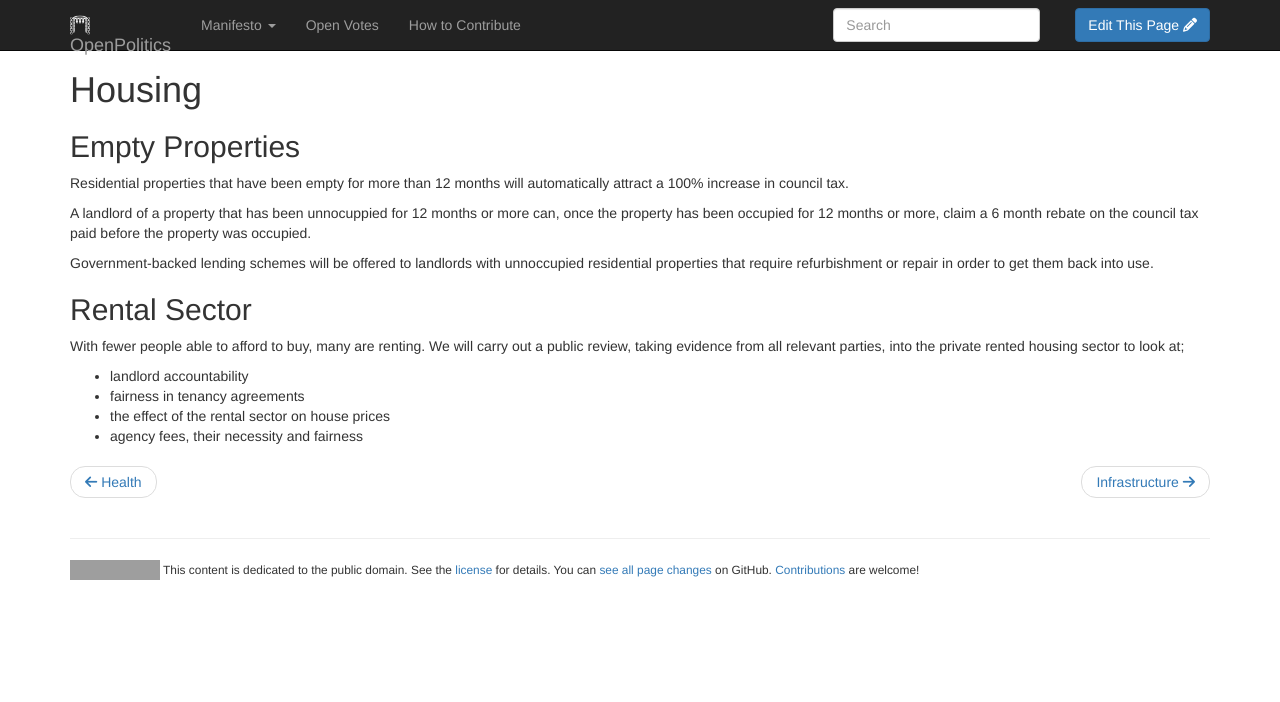
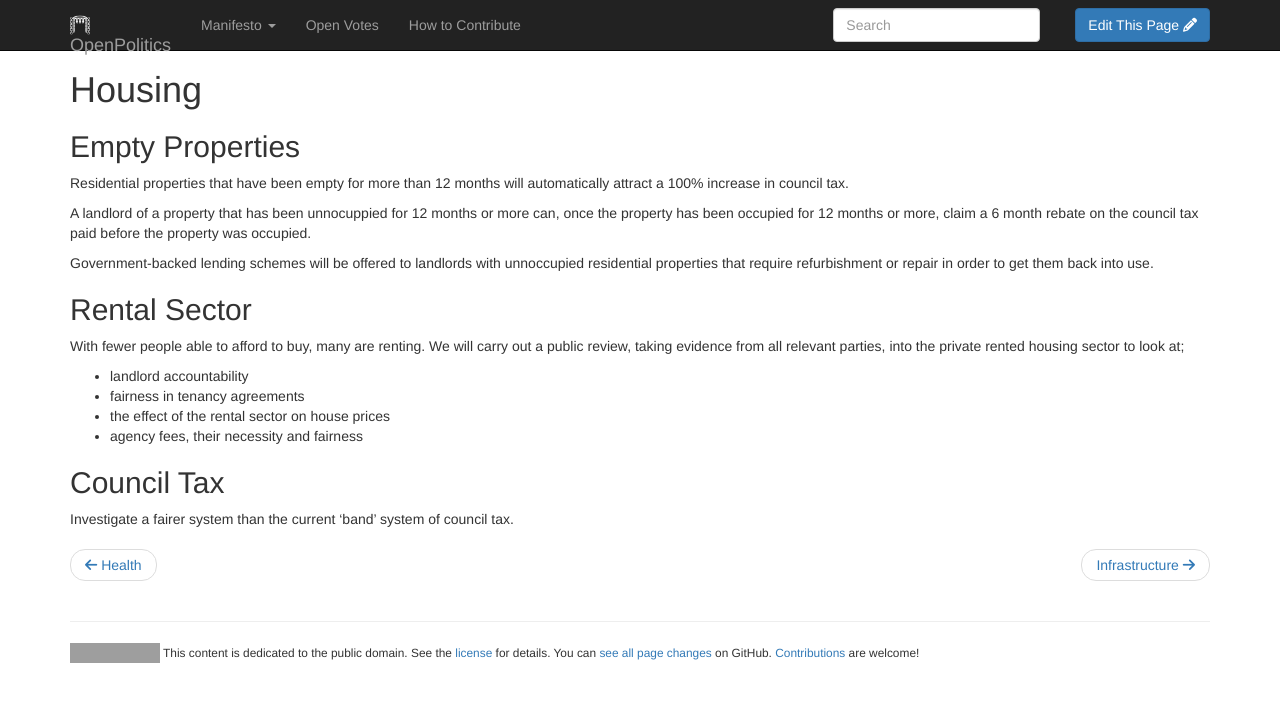
Before and after one commit to openpolitics/manifesto, a Jekyll site: the page built from manifesto/housing.md, in a window 1280 px wide. Shown: the top 702 px of the page. Built offline with Jekyll 4.4.1, drawn with Linux system fonts in a browser that asks for light colours; nearby versions of some CDN libraries; library files that are not in the unit come from our copies; grey boxes are pictures that could not be loaded.

Commit message:
Update housing.md
Any ideas on improving the present council tax system?

```diff
--- a/manifesto/housing.md
+++ b/manifesto/housing.md
@@ -19,3 +19,7 @@ With fewer people able to afford to buy, many are renting. We will carry out a p
   * fairness in tenancy agreements
   * the effect of the rental sector on house prices
   * agency fees, their necessity and fairness
+
+## Council Tax
+
+Investigate a fairer system than the current 'band' system of council tax.
```
